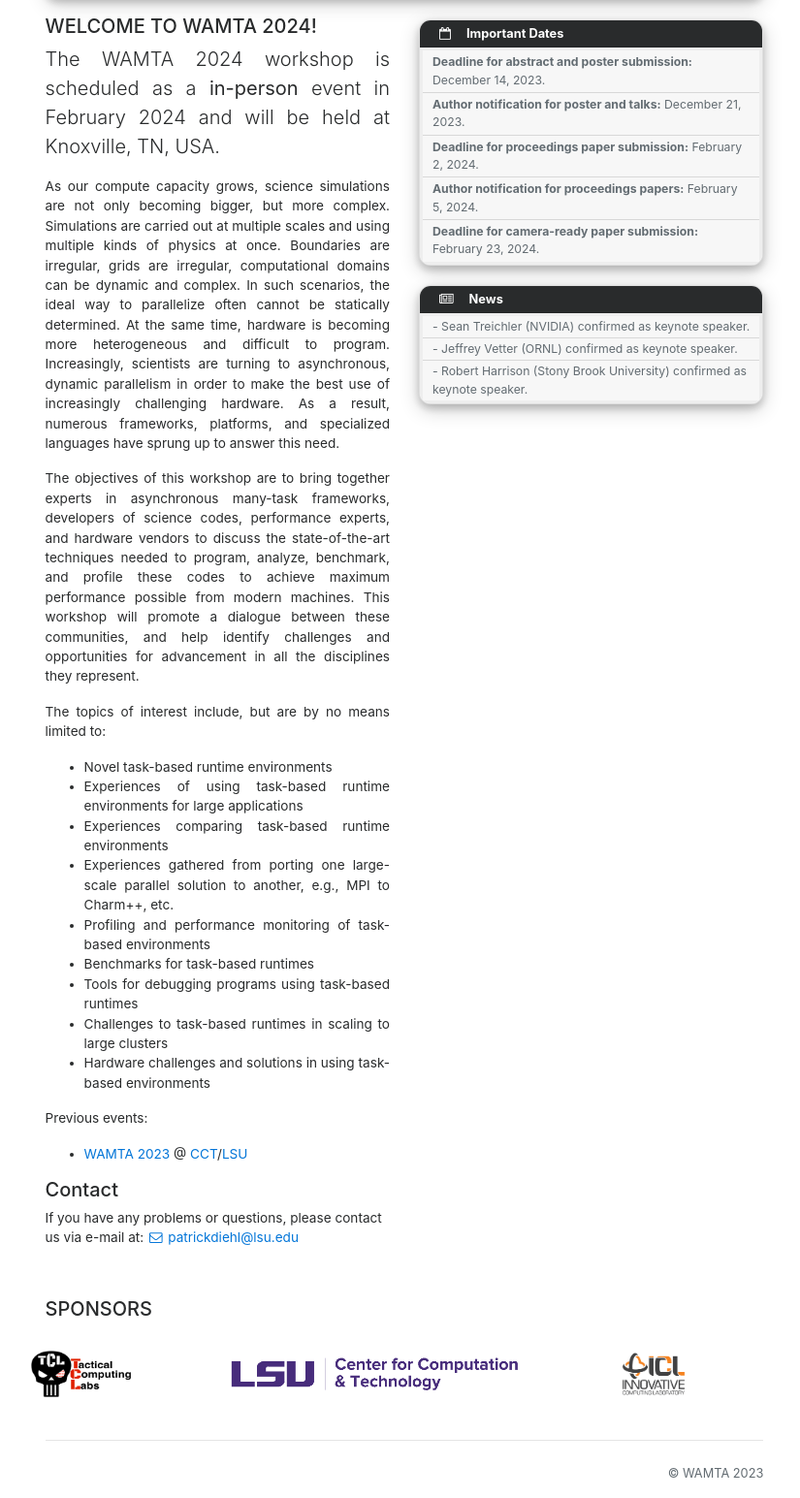
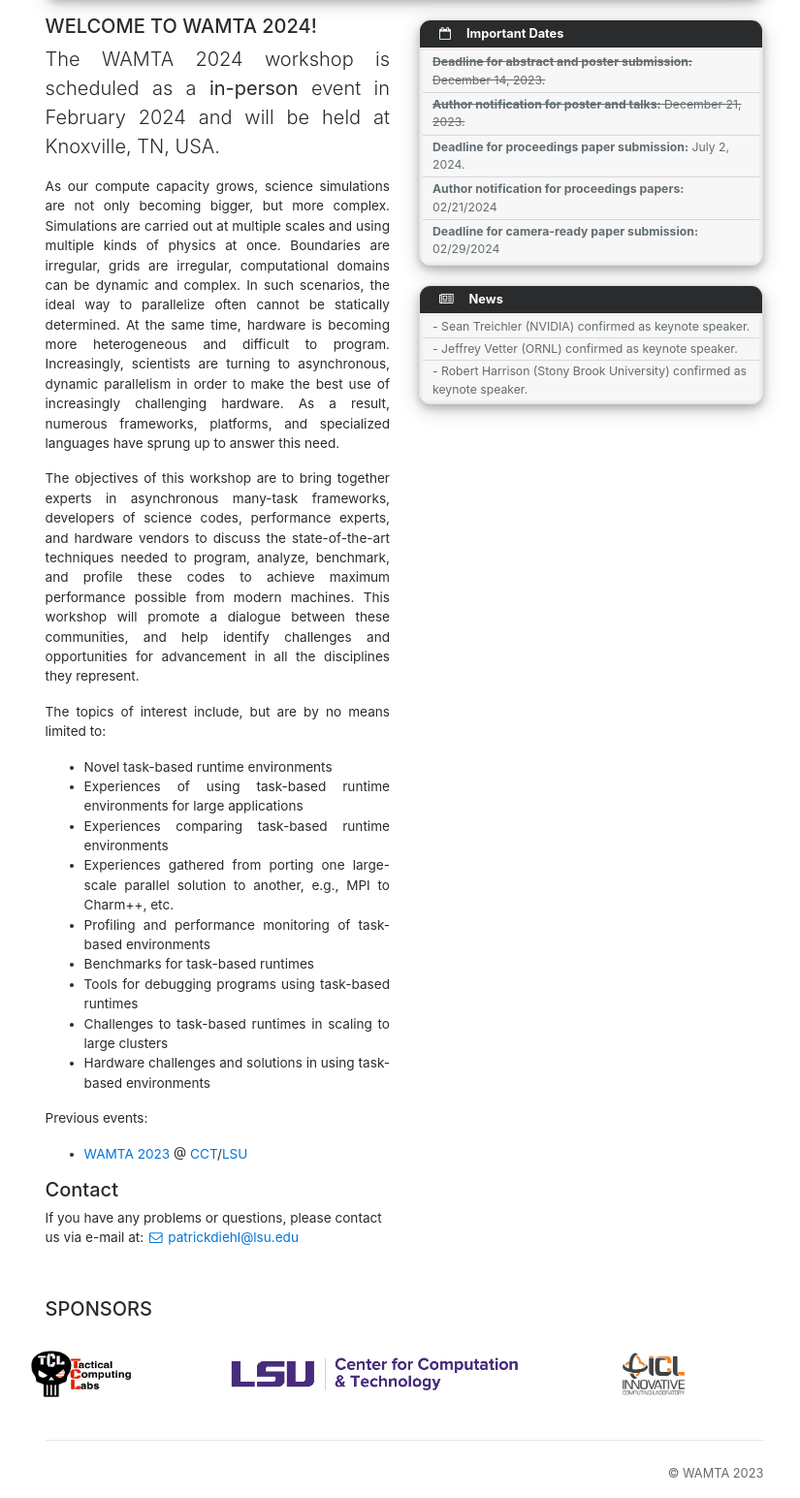
Before and after one commit to wamta26/WAMTA26.github.io, a Jekyll site: the page built from index.md, in a window 1280 px wide. Shown: the part 322-1867 px from the top of the page at 97% size, without its empty margins (223-1048 px from the left). Built offline with Jekyll 4.4.1, drawn with Linux system fonts in a browser that asks for light colours; nearby versions of some CDN libraries.

```diff
--- a/_data/conference.yml
+++ b/_data/conference.yml
@@ -50,17 +50,17 @@ navbar:
 deadlines:
   - date: 14/12/2023
     text: Deadline for abstract and poster submission
-    pass_due: False
+    pass_due: true
   - date: 21/12/2023
     text: Author notification for poster and talks
-    pass_due: False
-  - date: 02/02/2024
+    pass_due: true
+  - date: 02/07/2024
     text: Deadline for proceedings paper submission
     pass_due: False
-  - date: 05/02/2024
+  - date: 02/21/2024
     text: Author notification for proceedings papers
     pass_due: False
-  - date: 23/02/2024
+  - date: 02/29/2024
     text: Deadline for camera-ready paper submission
     pass_due: False
 news:
--- a/cfp.md
+++ b/cfp.md
@@ -39,11 +39,11 @@ The Best Paper/Poster Award will be selected on the basis of explicit recommenda
 
 **Important Dates**:
 
-**Submission Deadline:** January 15, 2024
+**Submission Deadline:** February 7, 2024
 
-**Notification of Acceptance:** February 8, 2024
+**Notification of Acceptance:** February 21, 2024
 
-**Camera-ready paper:** February 19, 2024
+**Camera-ready paper:** February 29, 2024
 
 </div>
 
```
